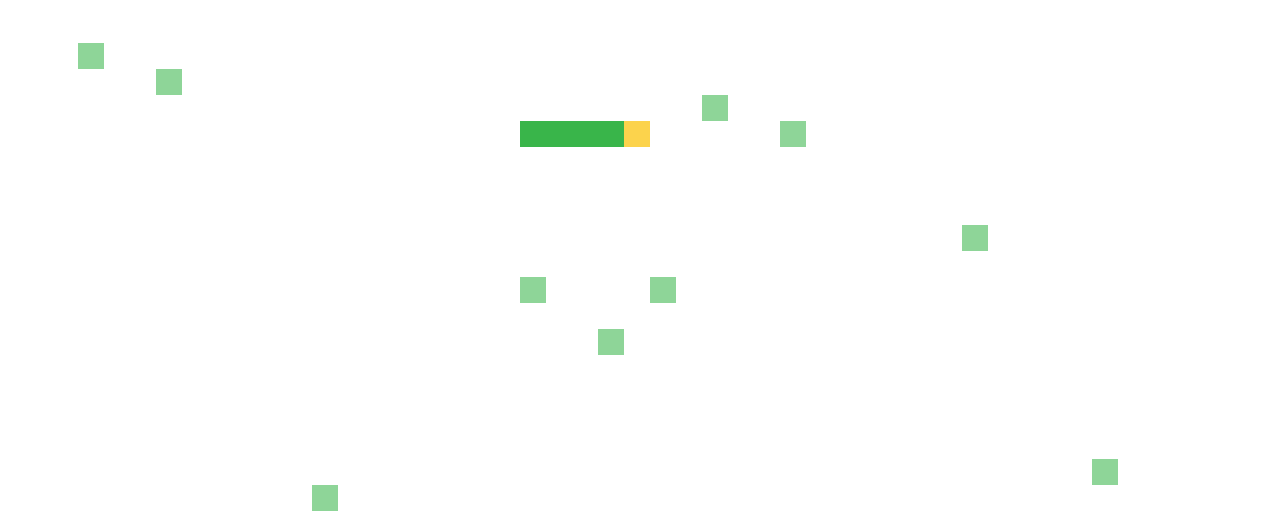
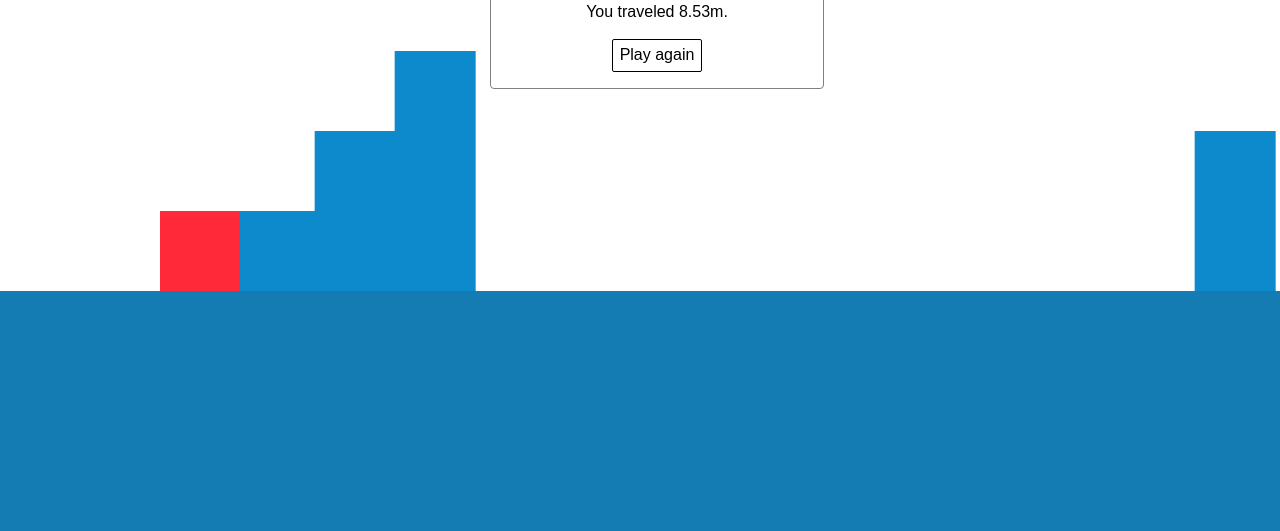
Before and after one commit to HoverBaum/browserbasedgames, a plain HTML site: page index.html in a window 1280 px wide. Shown: the part 269-800 px from the top of the page. Drawn offline with Linux system fonts and the light colour scheme.

Commit message:
Runner basically working. Needs more elements though.

```diff
--- a/games/runner.js
+++ b/games/runner.js
@@ -1,6 +1,15 @@
 /**
 *	In this game you are a cube that has to run through a procedurally generated endless level.
 *
+*/
+
+/*
+Colors:
+play: FF2939
+Yellow: FFFA43
+Blue: 147CB2
+lighter blue 0D8ACC
+
 */
 
 Game = (function() {
@@ -17,13 +26,50 @@ Game = (function() {
 
 	var player = null;
 
+	var baseDimension = 20;
+	var baseLine = 0;
+	var canvas = null;
+
+	var blocks = [];
+
+	//How far we have build ground already.
+	var groundReach = 0;
+
+	//How far the last obstacle reaches.
+	var obstacleReach = 0;
+
+	var groundColor = '#147CB2';
+	var obstacleColor = '#0D8ACC';
+
+	//Remember to only jump once.
+	var jumping = false;
+	var jumpStart = 0;
+
 	/**
 	*	Start the game.
 	*/
-	function startGame() {
-		player = createEntity(x,y, base, base, "#8A7070");
+	function startGame(gameCanvas) {
+
+		//Fill basic variables
+		canvas = gameCanvas;
+		baseDimension = Math.floor(window.innerWidth / 10);
+
+		//Make sure we can fit at least 5 blocks vertically.
+		if(Math.floor(window.innerHeight/5) > baseDimension) {
+			baseDimension = Math.floor(window.innerHeight/5);
+		}
+		baseLine = Math.round(window.innerHeight - (baseDimension * 1.5));
+
+		//Create player and starting ground.
+		var base = baseDimension / 2;
+		player = createEntity(baseDimension, baseLine-base, base, base, "#FF2939");
+		player.angle = 45;
+
+		obstacleReach = window.innerWidth / 2;
+
+		registerListener();
+		running = true;
 		resume();
-		running = true;
 	}
 
 	/**
@@ -44,6 +90,64 @@ Game = (function() {
 	*/
 	function tick() {
 		if(!running) return false;
+		player.x += baseDimension / 30;
+		jump();
+
+		//Keep the player entertained with obstacles.
+		if((player.x + window.innerWidth) > obstacleReach) {
+
+			//We are nice and ensuring that the player can land and take of again.
+			generateObstacle(obstacleReach + baseDimension * 5);
+		}
+
+		checkCollosion();
+		drawFrame();
+	}
+
+	/**
+	*	Checks for collision between the player and any object.
+	*/
+	function checkCollosion() {
+		var right = player.x + player.width;
+		var bottom = player.y + player.height;
+		blocks.forEach(function(block) {
+
+			//Check if collides with player, easy since player can only approach from left.
+			if(bottom >= block.y && right >= block.x && player.x <= (block.x + block.width)) {
+				gameOver();
+			}
+
+			//Remove if out of view for sure.
+			if(block.x < (player.x - window.innerWidth)) {
+				blocks.splice(blocks.indexOf(block), 1);
+			}
+
+		})
+	}
+
+	/**
+	*	Draws the current frame of the game.
+	*/
+	function drawFrame() {
+
+		//Get context and clear canvas.
+		var ctx = canvas.getContext('2d');
+		canvas.width = window.innerWidth;
+		canvas.height = window.innerHeight;
+
+		//Draw the ground.
+		ctx.fillStyle = groundColor;
+		ctx.fillRect(0, baseLine, window.innerWidth, window.innerHeight-baseLine);
+
+		//Draw the blocks.
+		blocks.forEach(function(block) {
+			ctx.fillStyle = block.color;
+			ctx.fillRect(block.x-player.x+baseDimension, block.y, block.width+1, block.height);
+		})
+
+		//Draw the player
+		ctx.fillStyle = player.color;
+		ctx.fillRect(baseDimension, player.y, player.width, player.height);
 	}
 
 	/**
@@ -57,7 +161,8 @@ Game = (function() {
 	*	Resume the game.
 	*/
 	function resume() {
-		interval = setInterval(tick, 50);
+		tick();
+		interval = setInterval(tick, 10);
 	}
 
 	/**
@@ -67,10 +172,155 @@ Game = (function() {
 		pause();
 		running = false;
 		if(gameOverCallback !== null) {
-			var text = '';
+			var m = player.x / baseDimension;
+			m = m.toString().substr(0,4);
+			var text = 'You traveled ' + m + 'm.';
 			gameOverCallback(text);
 		}
 	}
+
+	/**
+	*	Registers all listeners to player input.
+	*/
+	function registerListener() {
+		window.addEventListener('keydown', function(e) {
+			if((e.keyCode === 32 || e.keyCode === 87 || e.keyCode === 38) && running) {
+				startJump();
+			}
+		})
+	}
+
+	/**
+	*	Starts a jump.
+	*/
+	function startJump() {
+		jumping = true;
+		jumpStart = Date.now();
+	}
+
+	/**
+	*	Performs a jump.
+	*/
+	function jump() {
+
+		//Do the jump. Wurf nach http://de.wikipedia.org/wiki/Wurfparabel
+		var t = (Date.now() - jumpStart) / 100;
+		var y = 80 * t - (10 * t * t) / 2; 	//TODO die 70 ist momentan geraten, berechnen ^^
+		player.y = baseLine - player.height - y;
+
+		//Check for finish.
+		if(y <= 0) {
+			jumping = false;
+			player.y = baseLine - player.height;
+			return true;
+		}
+	}
+
+	/**
+	*	Will generate and obstacle starting at a given x index.
+	*/
+	function generateObstacle(base) {
+		var index = Math.round(Math.random() * possibleObstacles.length);
+		var obstacle = possibleObstacles[index];
+		obstacle.elements.forEach(function(obst) {
+			var width = obst.width * baseDimension;
+			var height = obst.height * baseDimension;
+			var y = baseLine + (height * obst.y);
+			var x = (width * obst.x) + base;
+			var color = obst.color || obstacleColor;
+			var block = createEntity(x, y, width, height, color);
+			blocks.push(block);
+		});
+		var longer = (Math.random() > 0.8) ? baseDimension * Math.random() * 5 : 0;
+		if(longer < 0) longer = baseDimension;
+		obstacleReach = base + obstacle.width * baseDimension + longer;
+	}
+
+	/**
+	*	A list of obstacles the player can encounter;
+
+		width: increment obstacleReach with width * baseDimension.
+		elements:
+			y: factor to multiplay width with to add to baseLine
+			width, height: factors for baseDimension
+			x: factor to multiplay width with to add to start of obstacle
+	*/
+	var possibleObstacles = [
+		{
+			width: 1,
+			elements: [
+				{
+					x: 0,
+					y: -1,
+					width: 0.5,
+					height: 1
+				},
+				{
+					x: 2,
+					y: -1,
+					width: 0.5,
+					height: 0.5
+				}
+			]
+		},
+		{
+			width: 1,
+			elements: [
+				{
+					x: 0,
+					y: -1,
+					width: 0.5,
+					height: 1
+				},
+				{
+					x: 1,
+					y: -1,
+					width: 0.5,
+					height: 1.5
+				}
+			]
+		},
+		{
+			width: 2,
+			elements: [
+				{
+					x: 0,
+					y: -1,
+					width: 0.5,
+					height: 1
+				},
+				{
+					x: 2,
+					y: -1,
+					width: 0.5,
+					height: 1
+				}
+			]
+		},
+		{
+			width: 1,
+			elements: [
+				{
+					x: 1,
+					y: -1,
+					width: 0.5,
+					height: 1
+				},
+				{
+					x: 2,
+					y: -1,
+					width: 0.5,
+					height: 1.5
+				},
+				{
+					x: 0,
+					y: -1,
+					width: 0.5,
+					height: 0.5
+				}
+			]
+		}
+	]
 
 	/**
 	*	Set the callback for gameOver.
--- a/index.html
+++ b/index.html
@@ -4,7 +4,7 @@
     <meta charset="UTF-8">
     <title>Browser based games</title>
 	<link rel="stylesheet" href="style.css">
-	<script src="games/snake.js" type="text/javascript"></script>
+	<script src="games/runner.js" type="text/javascript"></script>
 </head>
 <body>
 
@@ -19,7 +19,7 @@
     </div>
 
     <script>
-        Game.start();
+        Game.start(document.getElementById('canvas'));
 		Game.setGameOverCallback(gameOver);
 
 		function gameOver(text) {
@@ -27,7 +27,7 @@
 			document.getElementById("endgame").style.opacity = "1";
 			document.getElementById('eg-text').innerHTML = text;
 			document.getElementById("play-again").onclick = function() {
-				Game.start();
+				Game.start(document.getElementById('canvas'));
 				document.getElementById("endgame").style.display = "none";
 				document.getElementById("endgame").style.opacity = "0";
 			}
```
